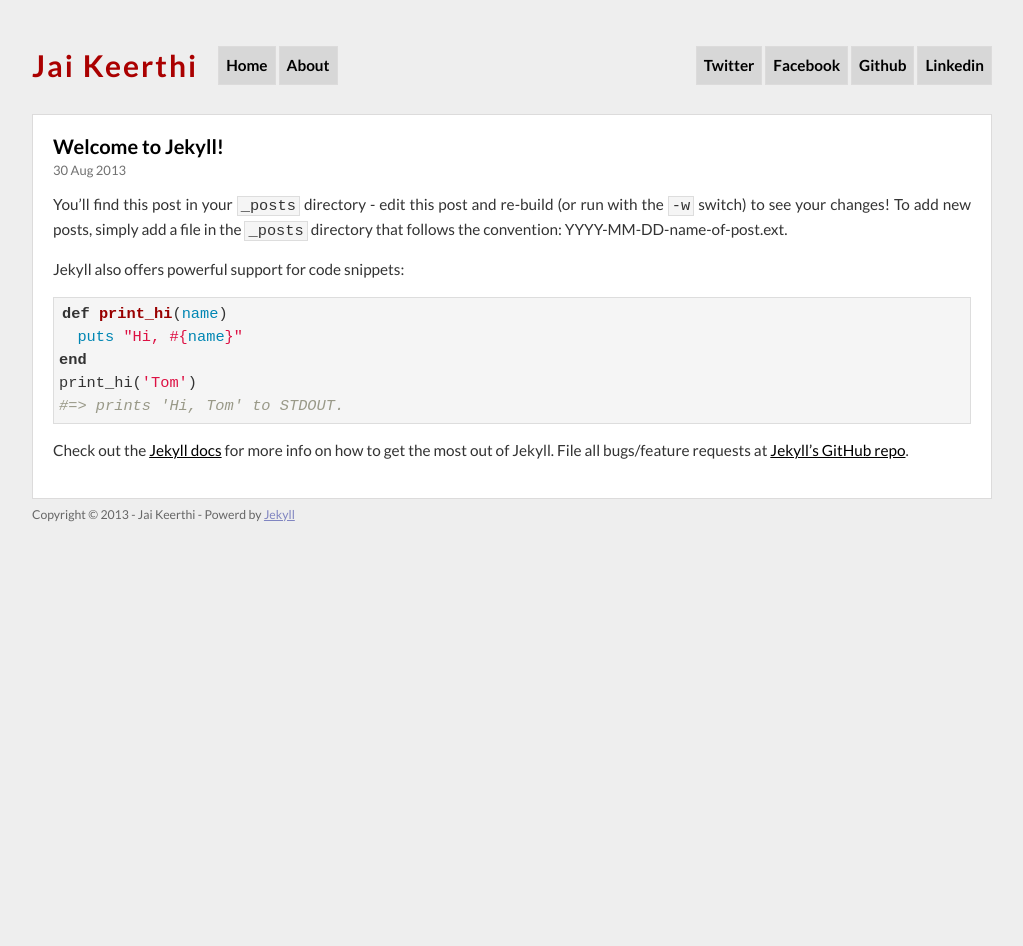
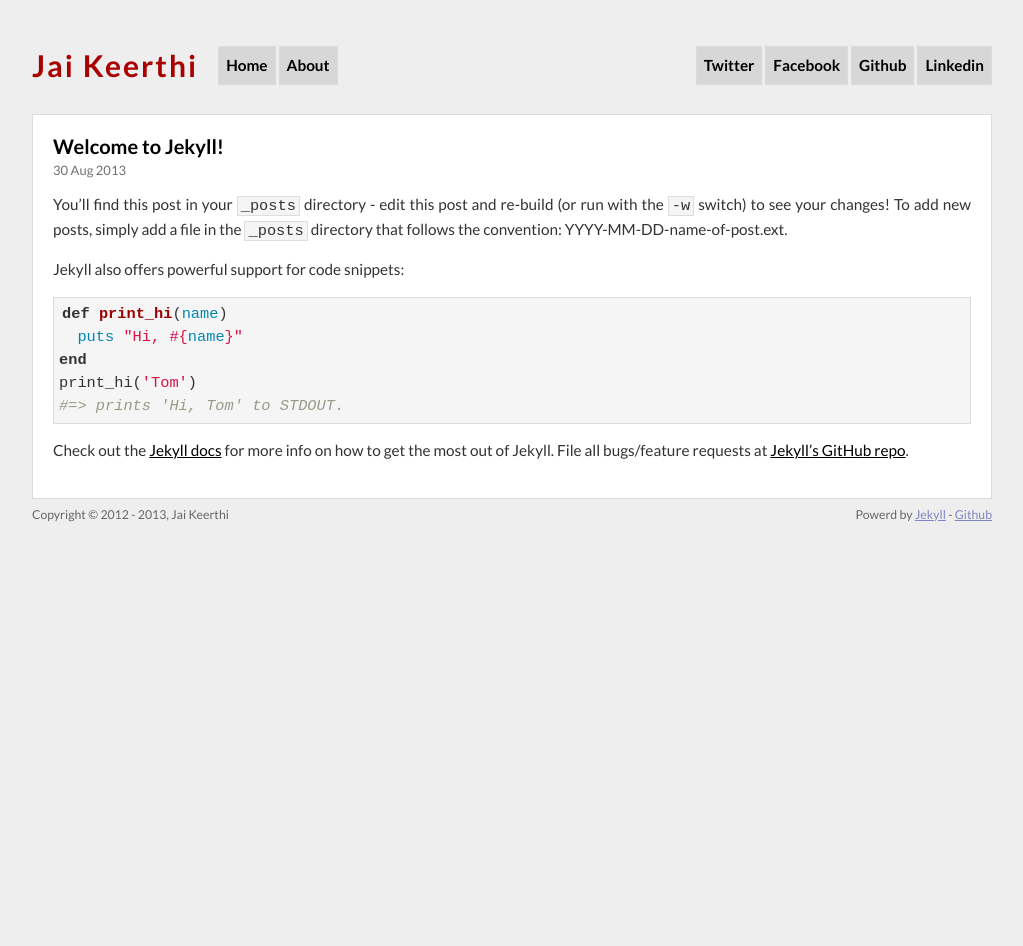
Before and after one commit to kjaikeerthi/kjaikeerthi.github.io, a Jekyll site: the page built from _posts/2013-08-30-welcome-to-jekyll.markdown, in a window 1280 px wide. Shown: the whole page, without its empty margins (128-1151 px from the left). Built offline with Jekyll 4.4.1, drawn with Linux system fonts in a browser that asks for light colours; Markdown is read by kramdown in place of the engine named in the settings.

Commit message:
fixed footer

```diff
--- a/_layouts/default.html
+++ b/_layouts/default.html
@@ -36,9 +36,14 @@
                 {{ content }}
             </div>
             <div class="footer">
-              <div class="contact">
-                <p style="margin:0">
-                  Copyright © 2013 - Jai Keerthi - Powerd by <a href="#">Jekyll</a>
+              <div class="contact" style="width:100%">
+                <p style="margin:0;float:left;width:100%">
+                  <span style="float: left" >
+                    Copyright © 2012 - 2013, Jai Keerthi
+                  </span>
+                  <span style="float: right;">
+                    Powerd by <a href="#">Jekyll</a> - <a href="http://www.github.com">Github</a>
+                  </span>
                 </p>
               </div>
             </div>
```
